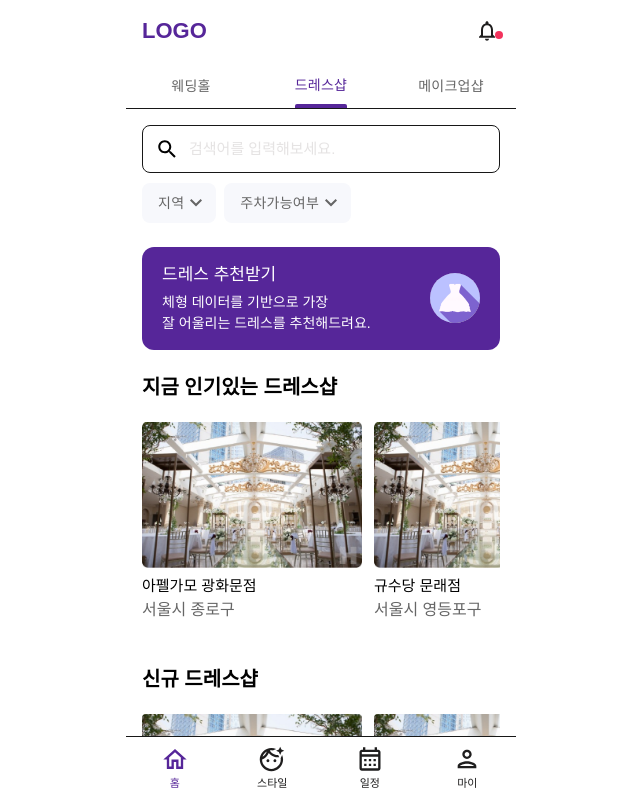
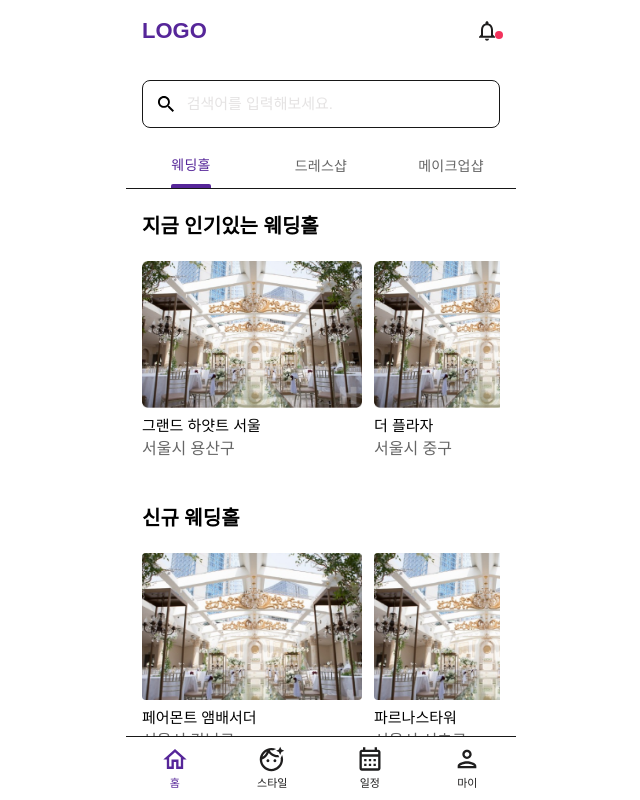
Before and after one commit to swyp11/swyp-frontend, a Next.js app: page /main in a window 1280 px wide. Shown: the whole page, without its empty margins (319-959 px from the left). Built offline with nearby package versions, Linux system fonts and the light colour scheme; a web font is replaced by a local one.

Commit message:
fix: 메인화면 디자인 재수정

```diff
--- a/src/app/main/page.tsx
+++ b/src/app/main/page.tsx
@@ -1,20 +1,39 @@
 "use client";
 
 import React, { useState } from "react";
-import { useNavigation } from "../../contexts/NavigationContext";
+import { useRouter } from "next/navigation";
+import { FeaturedItemsSection } from "../../components/main/FeaturedItemsSection";
 import { NavigationTabSection } from "../../components/main/NavigationTabSection";
-import { FeaturedItemsSection } from "../../components/main/FeaturedItemsSection";
 import { MainContentSection } from "../../components/main/MainContentSection";
 import { RecommendationSection } from "../../components/main/RecommendationSection";
 
 export default function MainPage() {
-  const [activeTab, setActiveTab] = useState<string>("dress");
+  const router = useRouter();
+  const [activeTab, setActiveTab] = useState<string>("wedding-hall");
+  const [searchQuery, setSearchQuery] = useState("");
+
+  const handleSearch = () => {
+    if (searchQuery.trim()) {
+      router.push(`/search?q=${encodeURIComponent(searchQuery)}&tab=${activeTab}`);
+    }
+  };
 
   return (
     <>
+      {/* Search Bar Section */}
+      <FeaturedItemsSection
+        searchQuery={searchQuery}
+        onSearchChange={setSearchQuery}
+        onSearch={handleSearch}
+      />
+
+      {/* Navigation Tabs */}
       <NavigationTabSection activeTab={activeTab} onTabChange={setActiveTab} />
-      <FeaturedItemsSection />
+
+      {/* Recommendation Banner */}
       {activeTab === "dress" && <MainContentSection />}
+
+      {/* Content Sections */}
       <RecommendationSection activeTab={activeTab} />
     </>
   );
--- a/src/components/main/FeaturedItemsSection.tsx
+++ b/src/components/main/FeaturedItemsSection.tsx
@@ -1,41 +1,28 @@
 "use client";
 
-import React, { useState } from "react";
-import { SearchInput, Button } from "../ui";
+import React from "react";
+import { SearchInput } from "../ui";
 
-export const FeaturedItemsSection = () => {
-  const [searchQuery, setSearchQuery] = useState("");
-  const [selectedRegion, setSelectedRegion] = useState("");
-  const [selectedParkingOption, setSelectedParkingOption] = useState("");
+interface FeaturedItemsSectionProps {
+  searchQuery: string;
+  onSearchChange: (value: string) => void;
+  onSearch: () => void;
+}
 
+export const FeaturedItemsSection = ({
+  searchQuery,
+  onSearchChange,
+  onSearch,
+}: FeaturedItemsSectionProps) => {
   return (
-    <section className="flex flex-col items-start gap-2.5 p-4 relative self-stretch w-full flex-[0_0_auto]">
+    <section className="flex flex-col items-start gap-2.5 p-4 relative self-stretch w-full">
       <SearchInput
         value={searchQuery}
-        onChange={setSearchQuery}
+        onChange={onSearchChange}
+        onSearch={onSearch}
         placeholder="검색어를 입력해보세요."
-        className="w-full max-w-[343px] md:max-w-full"
+        className="w-full"
       />
-
-      <div className="inline-flex items-start gap-2 relative flex-[0_0_auto]">
-        <Button
-          variant="filter"
-          selected={!!selectedRegion}
-          onClick={() => setSelectedRegion(selectedRegion ? "" : "selected")}
-          ariaLabel="지역 선택"
-        >
-          지역
-        </Button>
-
-        <Button
-          variant="filter"
-          selected={!!selectedParkingOption}
-          onClick={() => setSelectedParkingOption(selectedParkingOption ? "" : "selected")}
-          ariaLabel="주차가능여부 선택"
-        >
-          주차가능여부
-        </Button>
-      </div>
     </section>
   );
 };
--- a/src/components/main/RecommendationSection.tsx
+++ b/src/components/main/RecommendationSection.tsx
@@ -123,7 +123,7 @@ export const RecommendationSection = ({ activeTab }: RecommendationSectionProps)
   }
 
   return (
-    <section className="flex flex-col items-start gap-10 px-4 py-6 relative self-stretch w-full bg-white">
+    <section className="flex flex-col items-start gap-10 px-4 py-6 relative self-stretch w-full bg-white flex-1">
       {/* 인기있는 샵 */}
       <div className="flex flex-col items-start gap-4 w-full">
         <h2 className="w-fit mt-[-1.00px] title-2 font-[number:var(--title-2-font-weight)] text-black text-[length:var(--title-2-font-size)] tracking-[var(--title-2-letter-spacing)] leading-[var(--title-2-line-height)] whitespace-nowrap relative flex items-center justify-center [font-style:var(--title-2-font-style)]">
--- a/src/components/ui/SearchInput.tsx
+++ b/src/components/ui/SearchInput.tsx
@@ -9,6 +9,8 @@ export interface SearchInputProps {
   value: string;
   /** Change handler */
   onChange: (value: string) => void;
+  /** Search handler (when Enter is pressed or search icon clicked) */
+  onSearch?: () => void;
   /** Placeholder text */
   placeholder?: string;
   /** Additional className */
@@ -18,9 +20,21 @@ export interface SearchInputProps {
 }
 
 export const SearchInput = React.forwardRef<HTMLInputElement, SearchInputProps>(
-  ({ value, onChange, placeholder = "검색어를 입력해보세요.", className = "", ariaLabel }, ref) => {
+  ({ value, onChange, onSearch, placeholder = "검색어를 입력해보세요.", className = "", ariaLabel }, ref) => {
+    const handleKeyDown = (e: React.KeyboardEvent<HTMLInputElement>) => {
+      if (e.key === 'Enter' && onSearch) {
+        onSearch();
+      }
+    };
+
     return (
       <div className={`flex w-full h-12 items-center gap-2.5 px-3 py-2 relative bg-white rounded-lg overflow-hidden border border-solid border-color-border-default-default ${className}`}>
+        <button
+          type="button"
+          onClick={onSearch}
+          className="relative w-6 h-6 cursor-pointer flex items-center justify-center"
+          aria-label="검색"
+        >
           <Image
             className="relative w-6 h-6"
             alt="Search"
@@ -28,12 +42,14 @@ export const SearchInput = React.forwardRef<HTMLInputElement, SearchInputProps>(
             width={24}
             height={24}
           />
+        </button>
 
         <input
           ref={ref}
           type="search"
           value={value}
           onChange={(e) => onChange(e.target.value)}
+          onKeyDown={handleKeyDown}
           placeholder={placeholder}
           className="body-2 font-[number:var(--body-2-font-weight)] text-on-surface-subtlest text-[length:var(--body-2-font-size)] leading-[var(--body-2-line-height)] relative flex items-center justify-center w-full tracking-[var(--body-2-letter-spacing)] [font-style:var(--body-2-font-style)] placeholder:text-on-surface-subtlest bg-transparent border-none outline-none"
           aria-label={ariaLabel || placeholder}
```
Lines whose indentation alone changed are shown as unchanged.
